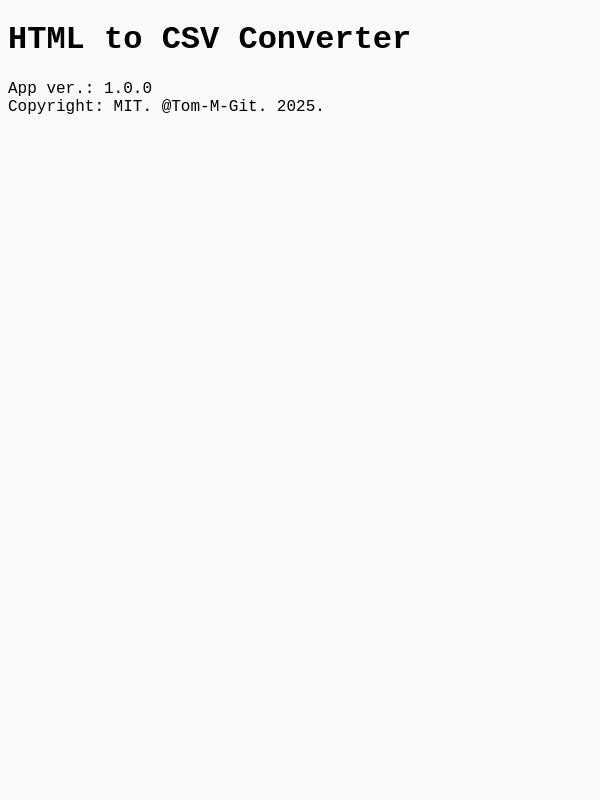
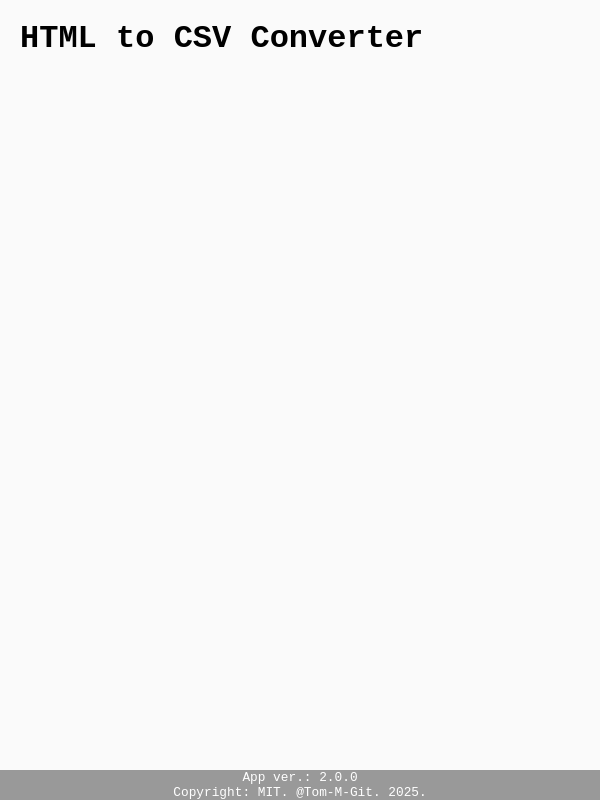
Before and after one commit to Tom-M-Git/html_table-csv_nodejs, an Electron app: page electron/index.html in a window 600 px wide. Drawn offline with Linux system fonts and the light colour scheme; no server answers.

Commit message:
index.js, packae.json, .app-icon.ico

```diff
--- a/electron/index.html
+++ b/electron/index.html
@@ -5,10 +5,28 @@
     <meta name="viewport" content="width=device-width, initial-scale=1.0">
     <title>HTML to CSV Converter</title>
     <style>
+    * {
+        margin: 0;
+        padding: 0;
+    }
 	body {
 	    font-family: 'Courier New', Courier, monospace;
 	    background-color: #fafafa;
 	}
+    main {
+        padding: 20px;
+    }
+    footer {
+        position: fixed;
+        bottom: 0;
+        width: 100%;
+        text-align: center;
+        font-size: 0.8em;
+        color: #666;
+        padding: 0;
+        background-color: #999999;
+        color: white;
+    }
 	.green-text {
 		color: #33cc33;
 		font-size: 1.2em;
@@ -17,9 +35,11 @@
     </style>
 </head>
 <body>
+    <main>
     <h1>HTML to CSV Converter</h1>
     <div id="messages"></div>
-    <footer>App ver.: 1.0.0<br/>Copyright: MIT. @Tom-M-Git. 2025.</footer>
+    </main>
+    <footer>App ver.: 2.0.0<br/>Copyright: MIT. @Tom-M-Git. 2025.</footer>
     <script>
         const { ipcRenderer } = require('electron');
 
--- a/output.csv
+++ /dev/null
@@ -1,4 +0,0 @@
-"Entry Header 1","""Entry Header 2""","Entry Header ""3""","""Entry Header"": ""4"""
-"Entry First Line 1","""Entry First Line 2""","Entry First Line ""3""","""Entry First Line"": ""4"""
-"Entry Line 1","""Entry Line 2""","Entry Line ""3""","""Entry Line"": ""4"""
-"Entry Last Line 1","""Entry Last Line 2""","Entry Last Line ""3""","""Entry Last Line"": ""4"""
```
Also changed, not shown: electron/package.json (added, +35 -0 lines), package.json (+40 -6 lines), assets/app-icon.ico, electron/index.js (renamed from electron/main.js), 2 other files.
